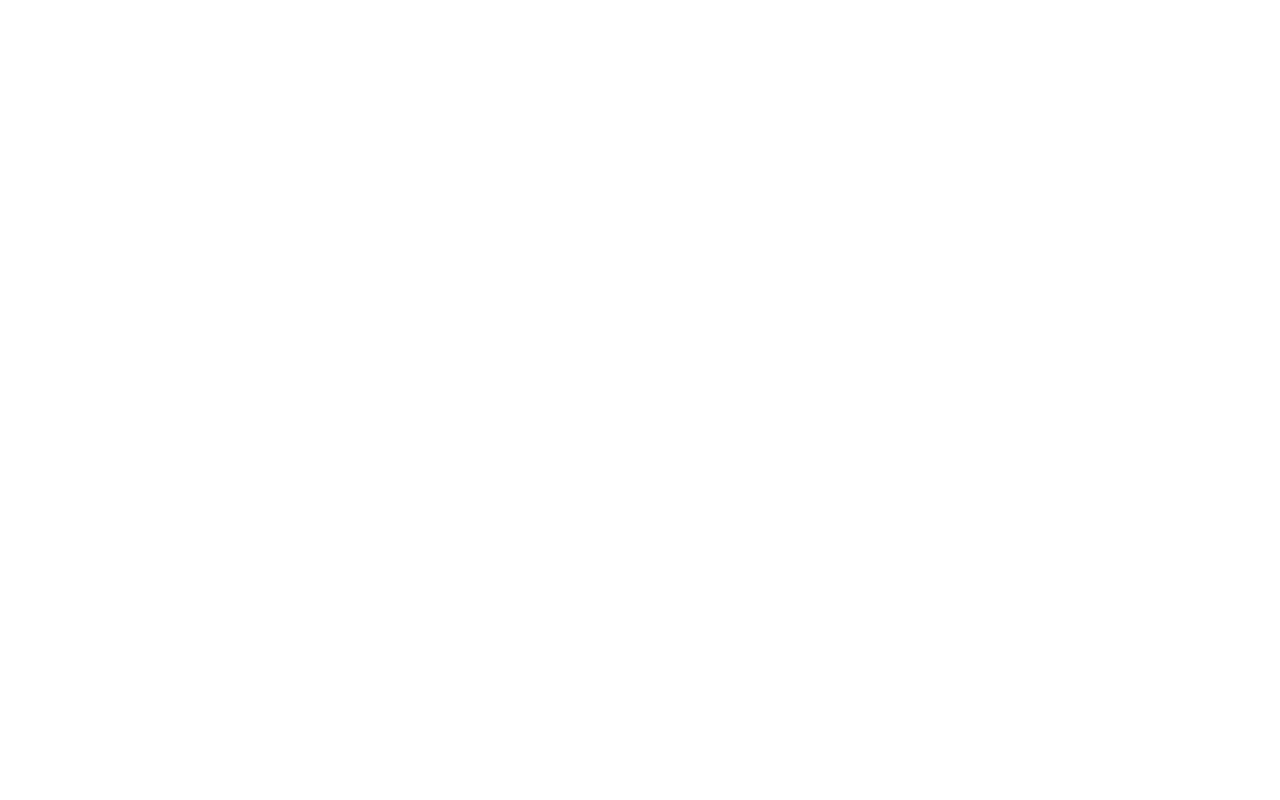
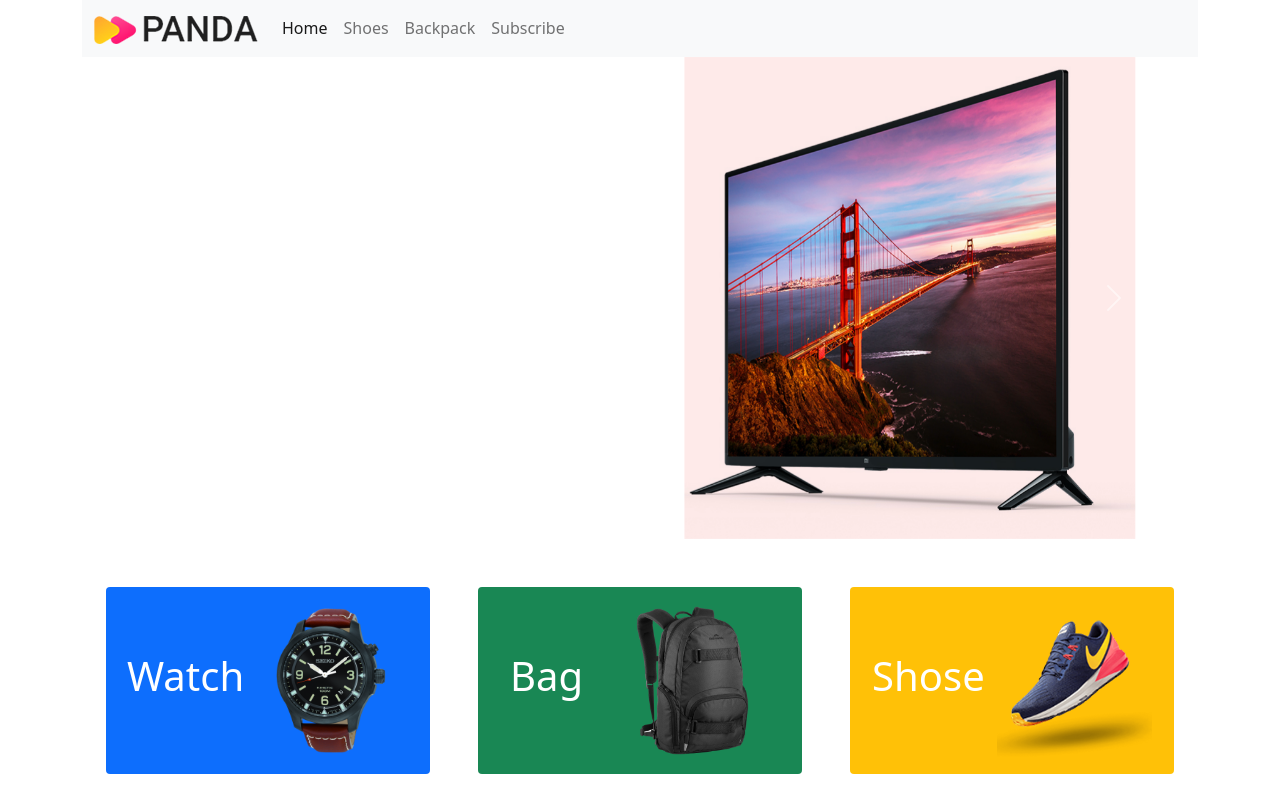
Before and after one commit to MD-Moniruzzaman-Arafat/panda-commerce-bootstrap, a plain HTML site: page index.html in a window 1280 px wide. Drawn offline with Linux system fonts and the light colour scheme.

Commit message:
new file upload

```diff
--- a/index.html
+++ b/index.html
@@ -7,7 +7,92 @@
     <link rel="stylesheet" href="css/bootstrap.min.css">
 </head>
 <body>
+    <header class="container">
+        <nav class="navbar navbar-expand-lg navbar-light bg-light">
+            <div class="container-fluid">
+              <a class="navbar-brand" href="#">
+                  <img src="img/logo.png" alt="">
+              </a>
+              <button class="navbar-toggler" type="button" data-bs-toggle="collapse" data-bs-target="#navbarNavAltMarkup" aria-controls="navbarNavAltMarkup" aria-expanded="false" aria-label="Toggle navigation">
+                <span class="navbar-toggler-icon"></span>
+              </button>
+              <div class="collapse navbar-collapse" id="navbarNavAltMarkup">
+                <div class="navbar-nav">
+                  <a class="nav-link active" aria-current="page" href="#">Home</a>
+                  <a class="nav-link" href="#">Shoes</a>
+                  <a class="nav-link" href="#">Backpack</a>
+                  <a class="nav-link" href="#" tabindex="-1" aria-disabled="true">Subscribe</a>
+                </div>
+              </div>
+            </div>
+        </nav>
+        <div id="carouselExampleControls" class="carousel slide" data-bs-ride="carousel">
+            <div class="carousel-inner">
+              <div class="carousel-item active">
+                <div class="row">
+                    <div class="col-md-7">
 
+                    </div>
+                    <div class="col-md-5">
+                        <img src="img/banner-images/tv.png" class="d-block w-100" alt="...">
+                    </div>
+                </div>
+              </div>
+              <div class="carousel-item">
+                <div class="row">
+                    <div class="col-md-7">
+
+                    </div>
+                    <div class="col-md-5">
+                        <img src="img/banner-images/headphone.png" class="d-block w-100" alt="...">
+                    </div>
+                </div>
+              </div>
+              <div class="carousel-item">
+                <div class="row">
+                    <div class="col-md-7">
+
+                    </div>
+                    <div class="col-md-5">
+                        <img src="img/banner-images/xbox.png" class="d-block w-100" alt="...">
+                    </div>
+                </div>
+              </div>
+            </div>
+            <a class="carousel-control-prev" href="#carouselExampleControls" role="button" data-bs-slide="prev">
+              <span class="carousel-control-prev-icon" aria-hidden="true"></span>
+              <span class="visually-hidden">Previous</span>
+            </a>
+            <a class="carousel-control-next" href="#carouselExampleControls" role="button" data-bs-slide="next">
+              <span class="carousel-control-next-icon" aria-hidden="true"></span>
+              <span class="visually-hidden">Next</span>
+            </a>
+        </div>
+    </header>
+    <main class="container">
+        <section class="container px-4 mt-5">
+            <div class="row gx-5">
+              <div class="col">
+               <div class="p-3 rounded bg-primary d-flex align-items-center justify-content-around">
+                   <h1 class="text-white">Watch</h1>
+                   <img src="img/categories/watch.png" alt="">
+               </div>
+              </div>
+              <div class="col">
+                <div class="p-3 rounded bg-success d-flex align-items-center justify-content-around">
+                    <h1 class="text-white">Bag</h1>
+                    <img src="img/categories/bag.png" alt="">
+                </div>
+              </div>
+              <div class="col">
+                <div class="p-3 rounded bg-warning d-flex align-items-center justify-content-around">
+                    <h1 class="text-white">Shose</h1>
+                    <img src="img/categories/shoes.png" alt="">
+                </div>
+              </div>
+            </div>
+        </section>
+    </main>
 
     <script src="js/bootstrap.min.js"></script>
 </body>
```
Also changed, not shown: img/bags/bag-2.png (added), img/banner-images/headphone.png (added), img/banner-images/tv.png (added), img/banner-images/xbox.png (added), img/categories/bag.png (added), img/categories/shoes.png (added), img/categories/watch.png (added), img/logo.png (added), img/shoes/shoe-1.png (added), img/shoes/shoe-2.png (added), img/shoes/shoe-3.png (added), 2 other files.
